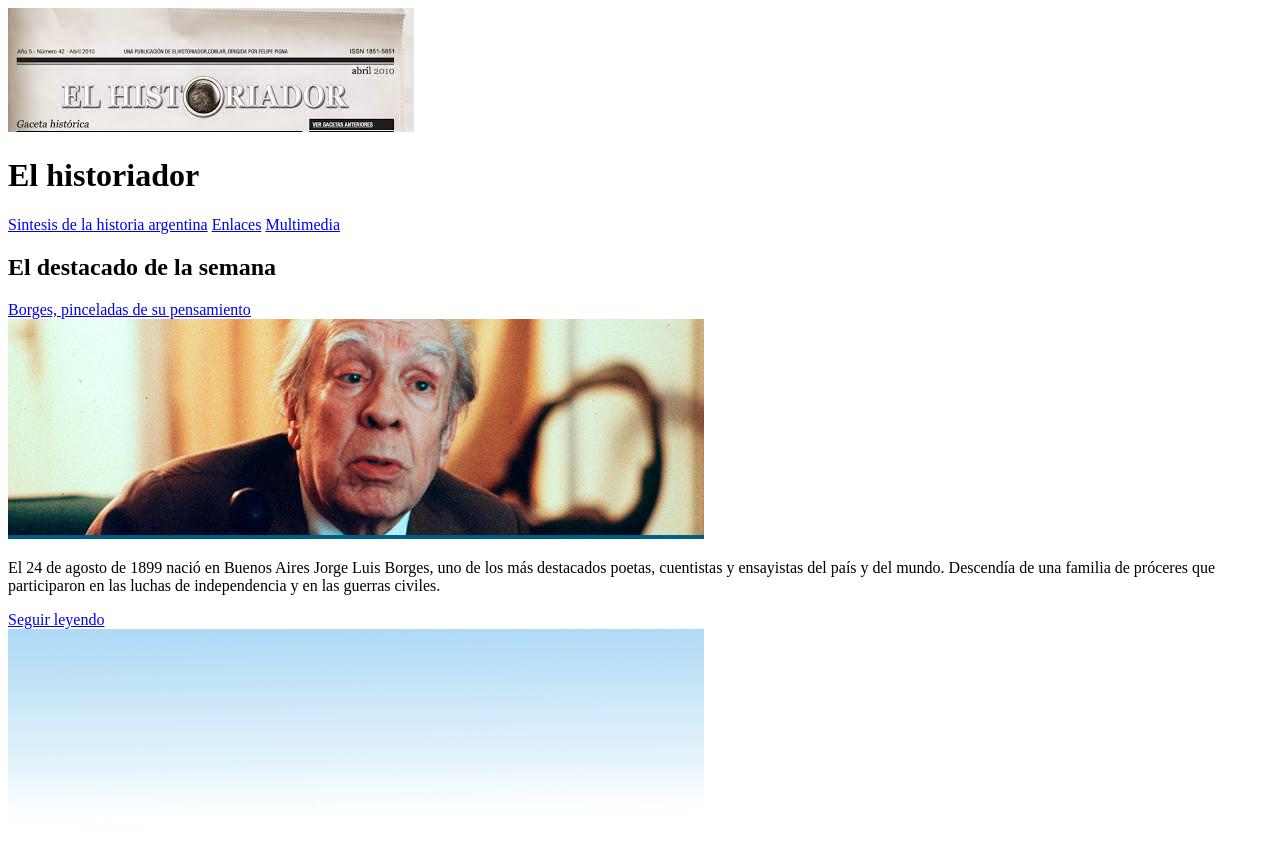
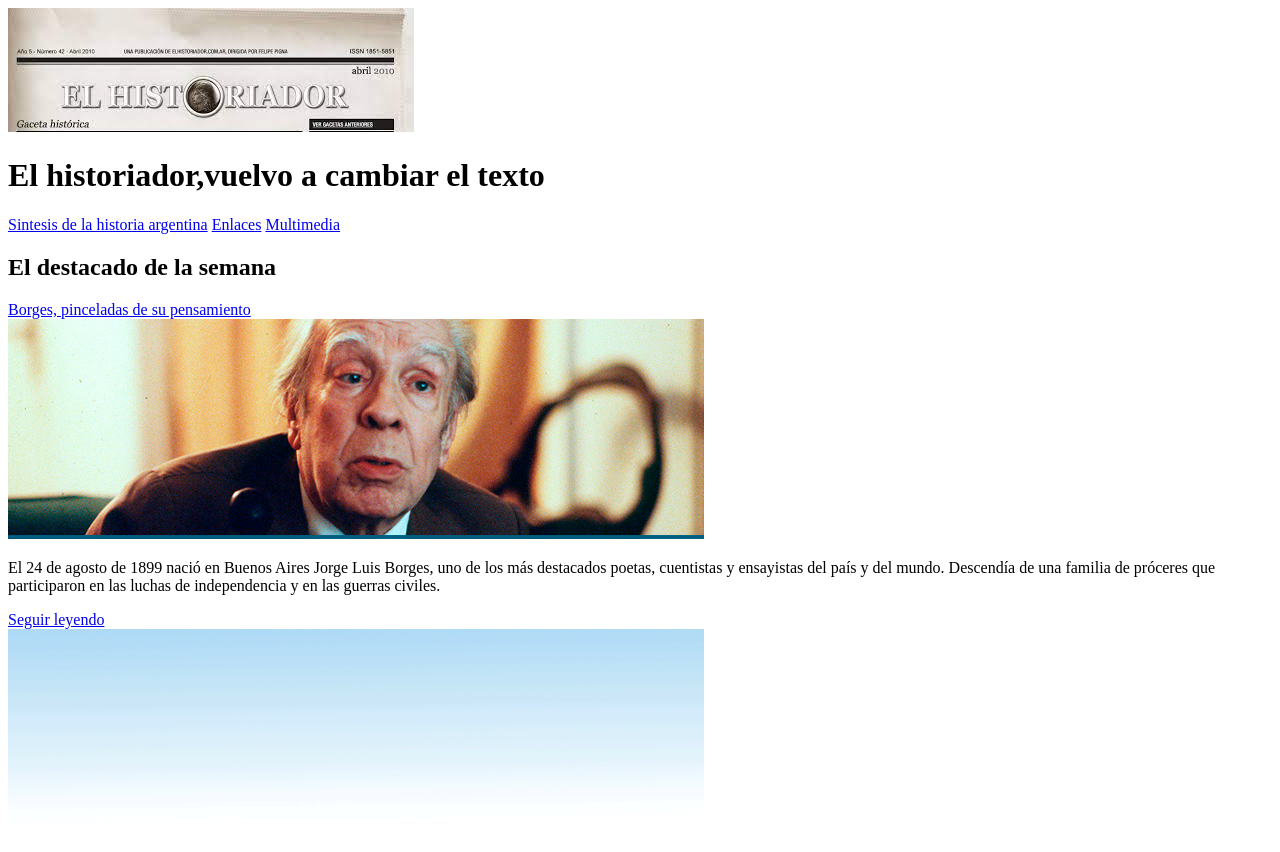
Before and after one commit to cperti1988/repodeprueba, a plain HTML site: page Proyecto2/proyecto2.html in a window 1280 px wide. Shown: the top 852 px of the page. Drawn offline with Linux system fonts and the light colour scheme.

Commit message:
vuelvo a cambiar el titulo

```diff
--- a/Proyecto2/proyecto2.html
+++ b/Proyecto2/proyecto2.html
@@ -13,7 +13,7 @@
                     <img src="header.jpg">
                 </div>
                 <div>
-                    <h1>El historiador</h1>
+                    <h1>El historiador,vuelvo a cambiar el texto</h1>
                 </div>
             </div>
         </header>
```
